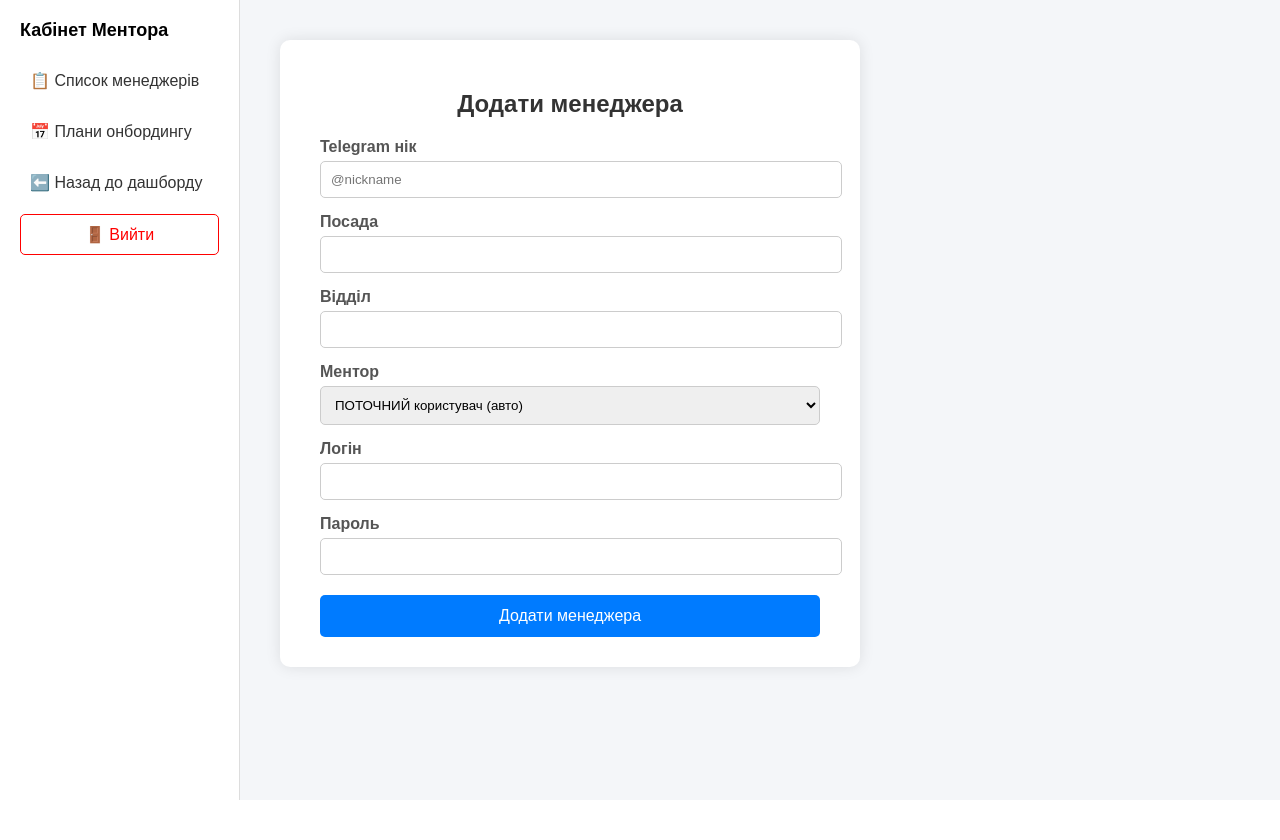
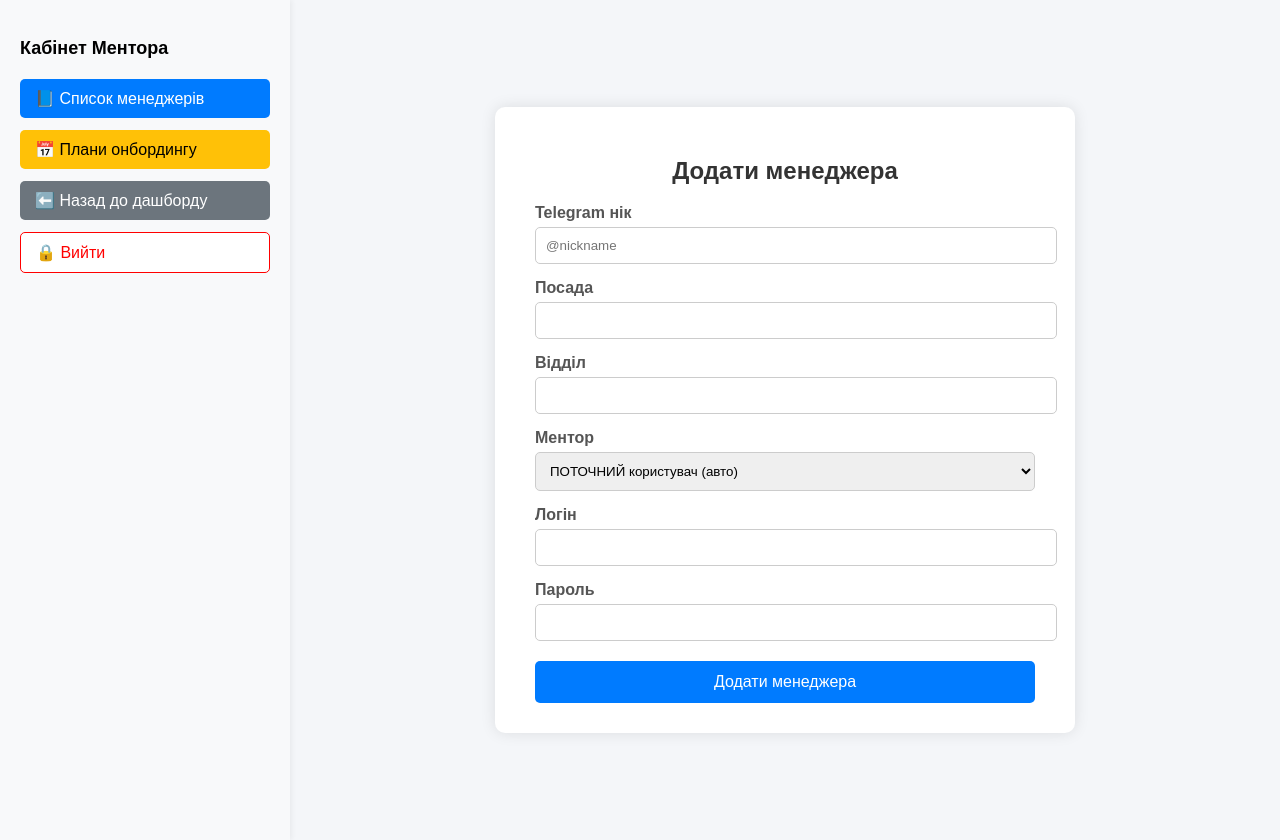
Before and after one commit to Taras-operation/onboarding-crm, a Python web app: template onboarding_crm/templates/add_manager.html in a window 1280 px wide. Before the commit the page ends 800 px from the top, so only its background shows below. Run offline with Jinja, Linux system fonts and the light colour scheme; the template is opened without the code that fills it, so the values that code supplies are empty.

Commit message:
добавил правки мелкие по визуализации странички добавить менеджера

```diff
--- a/onboarding_crm/templates/add_manager.html
+++ b/onboarding_crm/templates/add_manager.html
@@ -12,55 +12,71 @@
     }
 
     .sidebar {
-            width: 240px;
-            background-color: #ffffff;
-            border-right: 1px solid #ddd;
+      width: 250px;
+      background-color: #f8f9fa;
       padding: 20px;
       height: 100vh;
-            box-sizing: border-box;
+      box-shadow: 2px 0 5px rgba(0, 0, 0, 0.05);
     }
 
     .sidebar h3 {
-            margin-top: 0;
+      margin-bottom: 20px;
       font-size: 18px;
-            margin-bottom: 20px;
+      font-weight: bold;
     }
 
     .sidebar a {
       display: block;
       margin-bottom: 12px;
-            padding: 10px;
+      padding: 10px 15px;
       border-radius: 5px;
       text-decoration: none;
-            color: #333;
       font-weight: 500;
     }
 
-        .sidebar a:hover {
-            background-color: #e8f0fe;
+    .sidebar a.list {
+      background-color: #007bff;
+      color: white;
     }
 
-        .sidebar .active {
-            background-color: #d6eaff;
-            font-weight: bold;
+    .sidebar a.add {
+      background-color: #28a745;
+      color: white;
     }
 
-        .sidebar .logout {
+    .sidebar a.plans {
+      background-color: #ffc107;
+      color: black;
+    }
+
+    .sidebar a.results {
+      background-color: #17a2b8;
+      color: white;
+    }
+
+    .sidebar a.back {
+      background-color: #6c757d;
+      color: white;
+    }
+
+    .sidebar a.logout {
+      border: 1px solid red;
       color: red;
-            border: 1px solid red;
-            text-align: center;
+      background: white;
     }
 
     .content {
       flex: 1;
-            padding: 40px;
+      display: flex;
+      justify-content: center;
+      align-items: center;
     }
 
     .form-box {
       background: white;
       padding: 30px 40px;
       border-radius: 10px;
-            box-shadow: 0 0 15px rgba(0,0,0,0.1);
+      box-shadow: 0 0 15px rgba(0, 0, 0, 0.1);
       width: 100%;
       max-width: 500px;
     }
@@ -103,17 +119,14 @@
   </style>
 </head>
 <body>
-
-    <!-- ✅ Sidebar -->
   <div class="sidebar">
     <h3>Кабінет Ментора</h3>
-        <a href="{{ url_for('main.managers_list') }}">📋 Список менеджерів</a>
-        <a href="{{ url_for('main.onboarding_plans') }}">📅 Плани онбордингу</a>
-        <a href="{{ url_for('main.mentor_dashboard') }}">⬅️ Назад до дашборду</a>
-        <a href="{{ url_for('main.logout') }}" class="logout">🚪 Вийти</a>
+    <a href="{{ url_for('main.managers_list') }}" class="list">📘 Список менеджерів</a>
+    <a href="{{ url_for('main.onboarding_plans') }}" class="plans">📅 Плани онбордингу</a>
+    <a href="{{ url_for('main.mentor_dashboard') }}" class="back">⬅️ Назад до дашборду</a>
+    <a href="{{ url_for('main.logout') }}" class="logout">🔒 Вийти</a>
   </div>
 
-    <!-- ✅ Main content -->
   <div class="content">
     <div class="form-box">
       <h2>Додати менеджера</h2>
@@ -121,16 +134,16 @@
         <input type="hidden" name="csrf_token" value="{{ csrf_token() }}">
 
         <label for="tg_nick">Telegram нік</label>
-                <input type="text" id="tg_nick" name="tg_nick" placeholder="@nickname" class="form-control" required>
+        <input type="text" id="tg_nick" name="tg_nick" placeholder="@nickname" required>
 
         <label for="position">Посада</label>
-                <input type="text" id="position" name="position" class="form-control" required>
+        <input type="text" id="position" name="position" required>
 
         <label for="department">Відділ</label>
-                <input type="text" id="department" name="department" class="form-control" required>
+        <input type="text" id="department" name="department" required>
 
         <label for="mentor_id">Ментор</label>
-                <select name="mentor_id" id="mentor_id" class="form-control" required>
+        <select name="mentor_id" id="mentor_id" required>
           <option value="">ПОТОЧНИЙ користувач (авто)</option>
           {% for mentor in mentors %}
             <option value="{{ mentor.id }}" {% if mentor.id == current_user.id %}selected{% endif %}>
@@ -140,15 +153,14 @@
         </select>
 
         <label for="username">Логін</label>
-                <input type="text" id="username" name="username" class="form-control" required>
+        <input type="text" id="username" name="username" required>
 
         <label for="password">Пароль</label>
-                <input type="password" id="password" name="password" class="form-control" required>
+        <input type="password" id="password" name="password" required>
 
         <button type="submit">Додати менеджера</button>
       </form>
     </div>
   </div>
-
 </body>
 </html>
```
Lines whose indentation alone changed are shown as unchanged.
